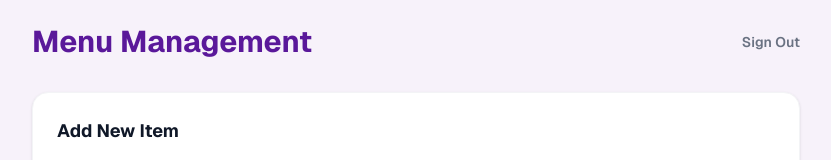
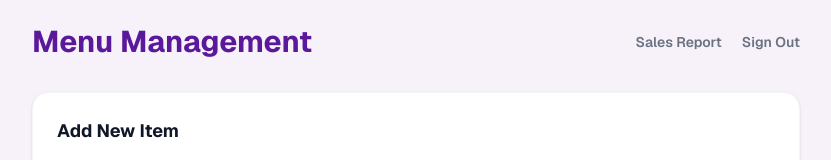
Before and after one commit to Piolodungca/ube-house-app, a Next.js app: page /admin in a window 1280 px wide. Shown: the top 160 px of the page, without its empty margins (224-1055 px from the left). Built offline with nearby package versions, Linux system fonts and the light colour scheme; no server answers; the database is empty.

Commit message:
Update page.tsx

```diff
--- a/app/admin/page.tsx
+++ b/app/admin/page.tsx
@@ -2,6 +2,7 @@
 
 import { useEffect, useState } from 'react'
 import { useRouter } from 'next/navigation'
+import Link from 'next/link'
 import { createBrowserSupabaseClient } from '../../utils/browser'
 
 type MenuItem = {
@@ -95,12 +96,20 @@ export default function AdminDashboard() {
       <div className="max-w-3xl mx-auto">
         <div className="flex justify-between items-center mb-8">
           <h1 className="text-3xl font-bold text-[#5A189A]">Menu Management</h1>
+          <div className="flex items-center gap-5">
+            <Link
+              href="/admin/reports"
+              className="text-sm font-semibold text-gray-500 hover:text-[#5A189A] transition-colors"
+            >
+              Sales Report
+            </Link>
             <button
               onClick={handleSignOut}
               className="text-sm font-semibold text-gray-500 hover:text-[#5A189A] transition-colors"
             >
               Sign Out
             </button>
+          </div>
         </div>
 
         {/* Add / Edit form */}
```
Lines whose indentation alone changed are shown as unchanged.
